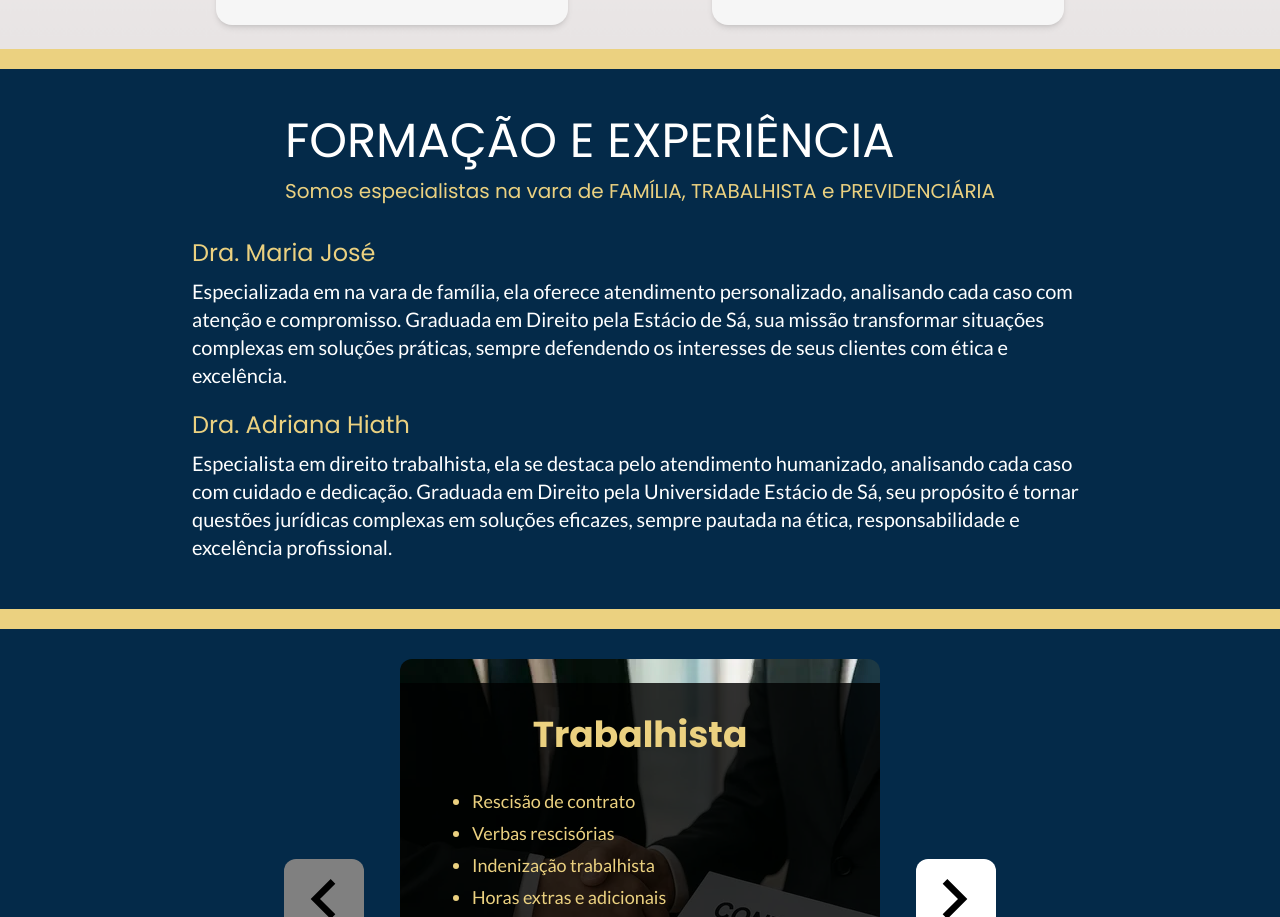
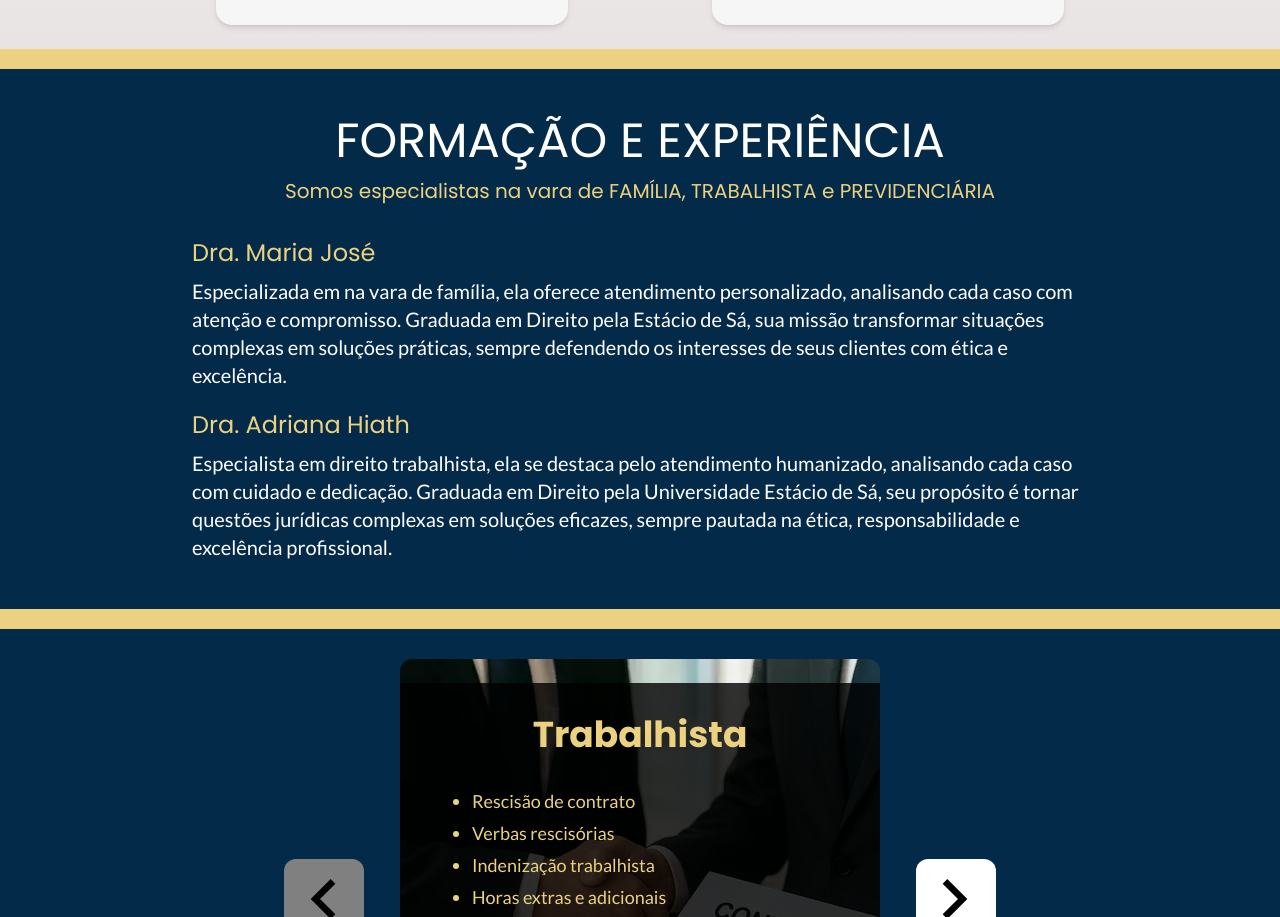
Before and after one commit to DavidSheltonSF/advogados-landing-page, a Next.js app: page / in a window 1280 px wide. Shown: the part 1511-2428 px from the top of the page. Built offline with nearby package versions, Linux system fonts and the light colour scheme.

Commit message:
refactor: centralize 'Formação e Experiência' section

```diff
--- a/src/app/page.tsx
+++ b/src/app/page.tsx
@@ -50,7 +50,7 @@ export default function Home() {
       <PageSection backgroundImage="" extraClasses="h-auto bg-[#042A49]  border-t-[#EBD180] border-t-20 min-h-[70vh]">
         <PageContainer extraClasses="flex flex-col items-center my-5 py-2 text-white">
           <header>
-            <div className="flex flex-col gap-3">
+            <div className="flex flex-col gap-3 justify-center items-center">
               <h2 className="text-5xl">FORMAÇÃO E EXPERIÊNCIA</h2>
               <h3 className="text-secondary-color text-xl">Somos especialistas na vara de FAMÍLIA, TRABALHISTA e PREVIDENCIÁRIA</h3>
             </div>
```
